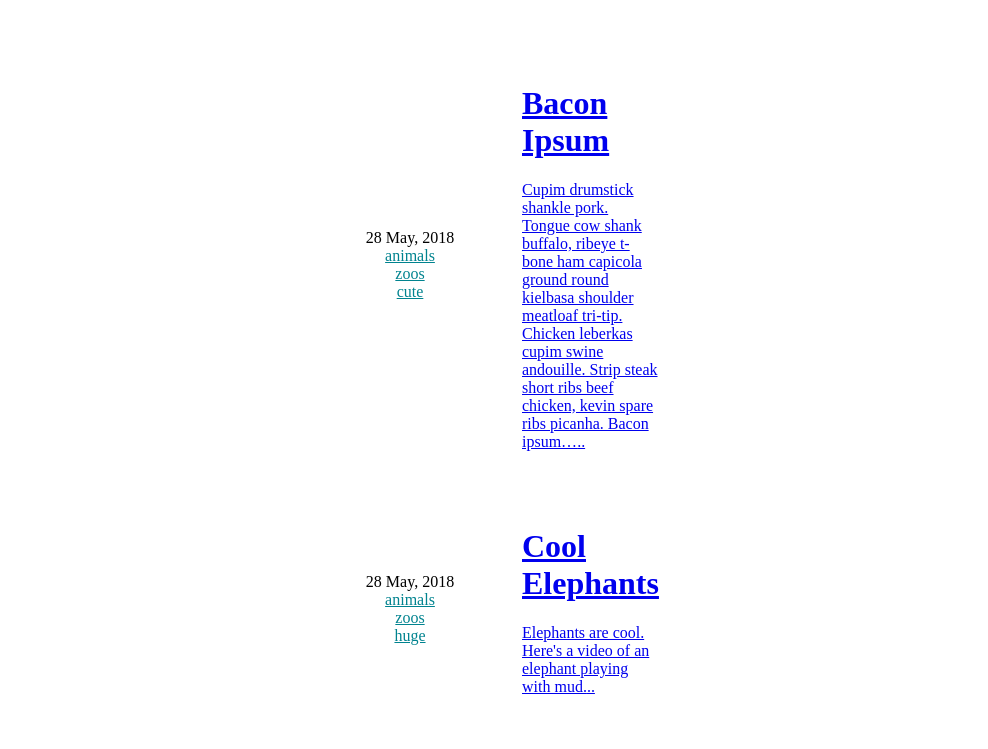
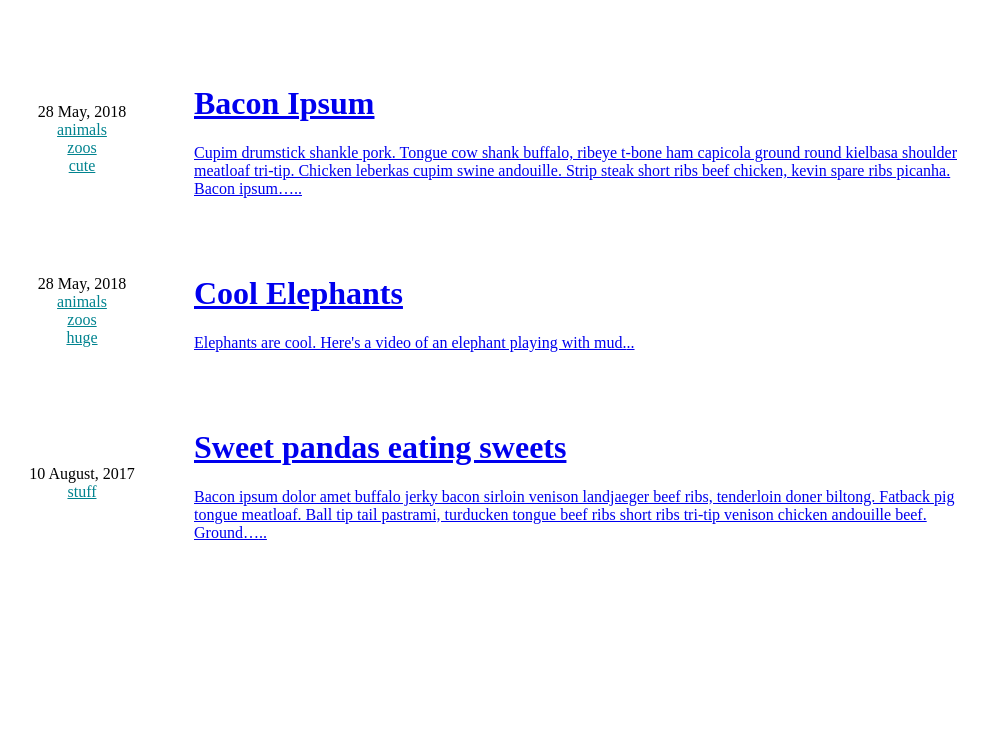
Before and after one commit to dominictwlee/my-blog, a Gatsby site: page / in a window 1280 px wide. Shown: the top 749 px of the page, without its empty margins (158-1146 px from the left). Built offline with nearby package versions, Linux system fonts and the light colour scheme; Gatsby itself is replaced by a stand-in of ours.

Commit message:
Change header font and add auto margins on main body

```diff
--- a/package.json
+++ b/package.json
@@ -16,7 +16,7 @@
     "minireset.css": "0.0.3",
     "prismjs": "^1.14.0",
     "react-helmet": "^5.2.0",
-    "typeface-alegreya": "0.0.54",
+    "typeface-francois-one": "0.0.54",
     "typeface-open-sans": "0.0.54"
   },
   "keywords": [
--- a/src/layouts/index.js
+++ b/src/layouts/index.js
@@ -8,7 +8,7 @@ import Header from '../components/header';
 //  Styles
 import 'minireset.css';
 import 'typeface-open-sans';
-import 'typeface-alegreya';
+import 'typeface-francois-one';
 import './index.scss';
 
 const Layout = ({ children, data }) => (
--- a/src/layouts/index.scss
+++ b/src/layouts/index.scss
@@ -14,7 +14,7 @@ h3,
 h4,
 h5,
 h6 {
-  font-family: 'Alegreya';
+  font-family: 'Francois One';
   font-weight: 500;
   margin-bottom: 1.25rem;
 }
--- a/src/pages/index.module.scss
+++ b/src/pages/index.module.scss
@@ -1,5 +1,6 @@
 .container {
-  margin: 4rem 30rem;
+  max-width: 60rem;
+  margin: 4rem auto;
   display: grid;
   grid-template-columns: 10rem 1fr;
   grid-template-rows: repeat(auto-fill, minmax(4rem, 1fr));
```
Also changed, not shown: 1 other file.
